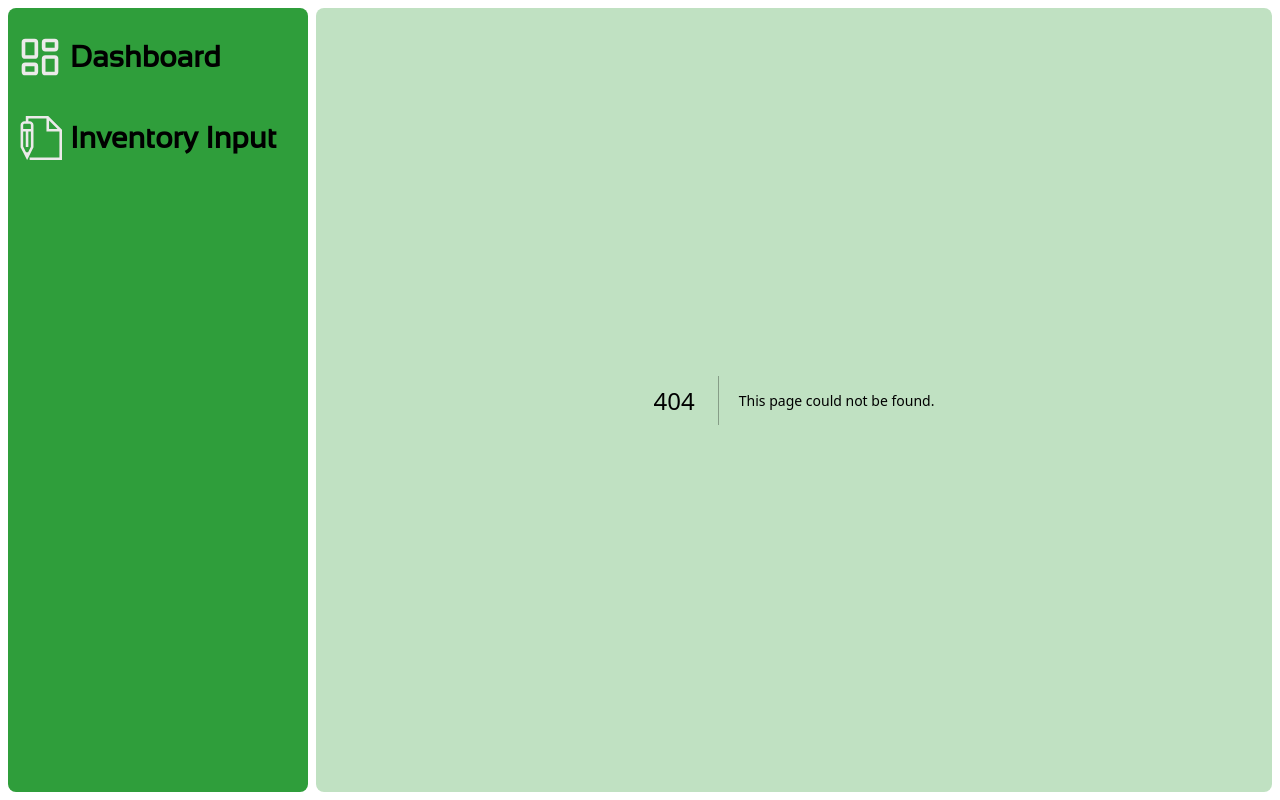
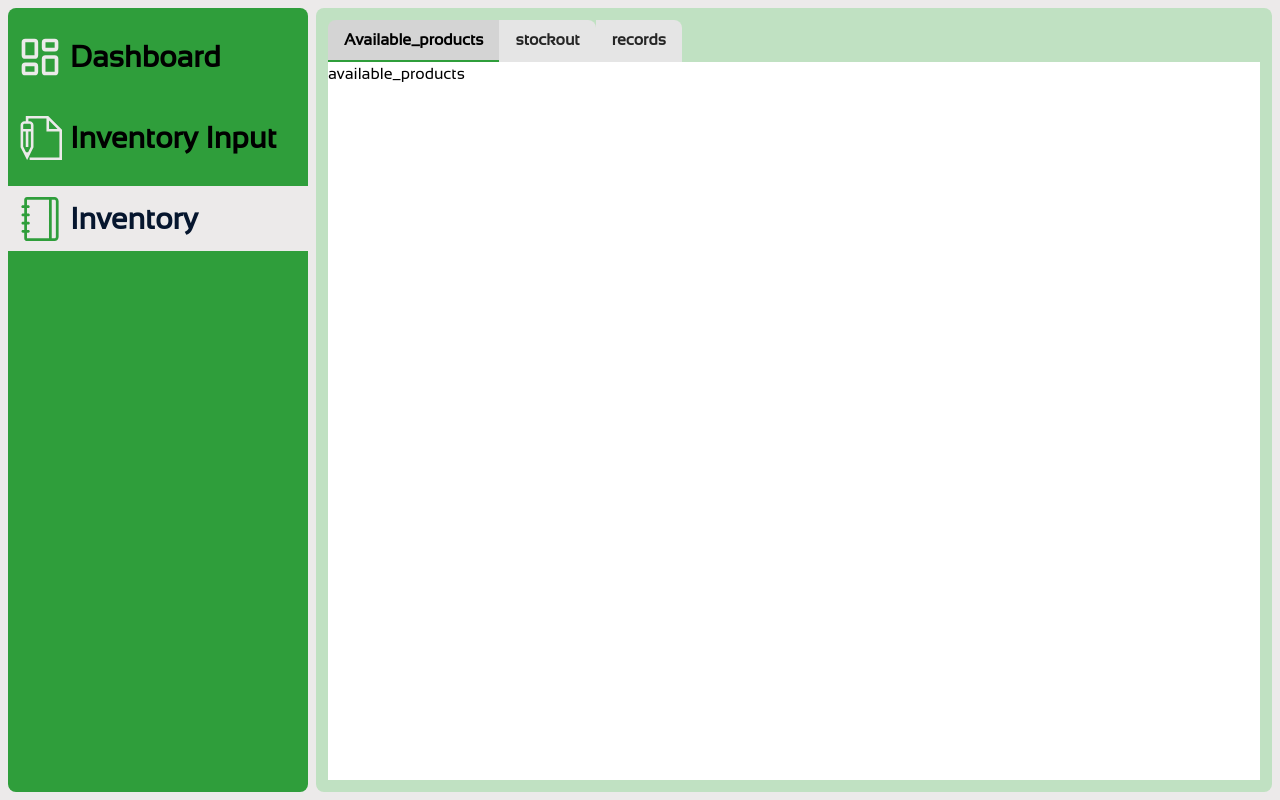
Before and after one commit to whoisbel/M-and-S-Inventory-Management, a Next.js app: page /inventory/available_products in a window 1280 px wide. Before the commit this address had no page. Built offline with nearby package versions, Linux system fonts and the light colour scheme.

Commit message:
Added inventory route Added inventory subpanels added inventory to sidepanel

```diff
--- /dev/null
+++ b/app/inventory/available_products/page.tsx
@@ -0,0 +1,7 @@
+import React from "react";
+
+const available_products = () => {
+  return <div className="h-full w-full bg-white text-black">available_products</div>;
+};
+
+export default available_products;
--- /dev/null
+++ b/app/inventory/layout.tsx
@@ -0,0 +1,48 @@
+"use client";
+
+import { usePathname } from "next/navigation";
+import Link from "next/link";
+export default function RootLayout({
+  children,
+}: Readonly<{
+  children: React.ReactNode;
+}>) {
+  const pathName = usePathname();
+  return (
+    <>
+      <div className="flex">
+        <Link
+          href="/inventory/available_products"
+          className={`${
+            pathName == "/inventory/available_products"
+              ? "bg-neutral-300 border-b-2 border-primary-color text-black"
+              : "bg-neutral-200 text-neutral-800 "
+          } px-4 py-2 rounded-tl-lg font-bold`}
+        >
+          Available_products
+        </Link>
+        <Link
+          href="/inventory/stockout"
+          className={`${
+            pathName == "/inventory/stockout"
+              ? "bg-neutral-300 border-b-2 border-primary-color text-black"
+              : "bg-neutral-200 text-neutral-800 "
+          } px-4 py-2 rounded-tr-lg font-bold`}
+        >
+          stockout
+        </Link>
+        <Link
+          href="/inventory/records"
+          className={`${
+            pathName == "/inventory/records"
+              ? "bg-neutral-300 border-b-2 border-primary-color text-black"
+              : "bg-neutral-200 text-neutral-800 "
+          } px-4 py-2 rounded-tr-lg font-bold`}
+        >
+          records
+        </Link>
+      </div>
+      {children}
+    </>
+  );
+}
--- /dev/null
+++ b/app/inventory/records/page.tsx
@@ -0,0 +1,7 @@
+import React from "react";
+
+const records = () => {
+  return <div className="h-full w-full bg-white text-black">records</div>;
+};
+
+export default records;
--- /dev/null
+++ b/app/inventory/stockout/page.tsx
@@ -0,0 +1,7 @@
+import React from "react";
+
+const stockout = () => {
+  return <div className="h-full w-full bg-white text-black">stockout</div>;
+};
+
+export default stockout;
--- a/components/Sidepanel.tsx
+++ b/components/Sidepanel.tsx
@@ -4,7 +4,7 @@ import Link from "next/link";
 import { TfiWrite } from "react-icons/tfi";
 import { usePathname } from "next/navigation";
 import { useState } from "react";
-
+import { SlNotebook } from "react-icons/sl";
 const Sidepanel = () => {
   const pathname = usePathname();
 
@@ -46,6 +46,23 @@ const Sidepanel = () => {
           />
           Inventory Input
         </Link>
+        <Link
+          className={`${
+            pathname.includes("/inventory/")
+              ? " bg-main-background text-letters-color"
+              : " bg-primary-color"
+          } sidepanel_link`}
+          href="/inventory/available_products"
+        >
+          <SlNotebook
+            className={`${
+              pathname.includes("/inventory/")
+                ? "text-primary-color"
+                : "text-main-background"
+            }  w-11 h-11`}
+          />
+          Inventory
+        </Link>
       </ul>
     </div>
   );
```
Also changed, not shown: app/inventory/pages.tsx (added).
